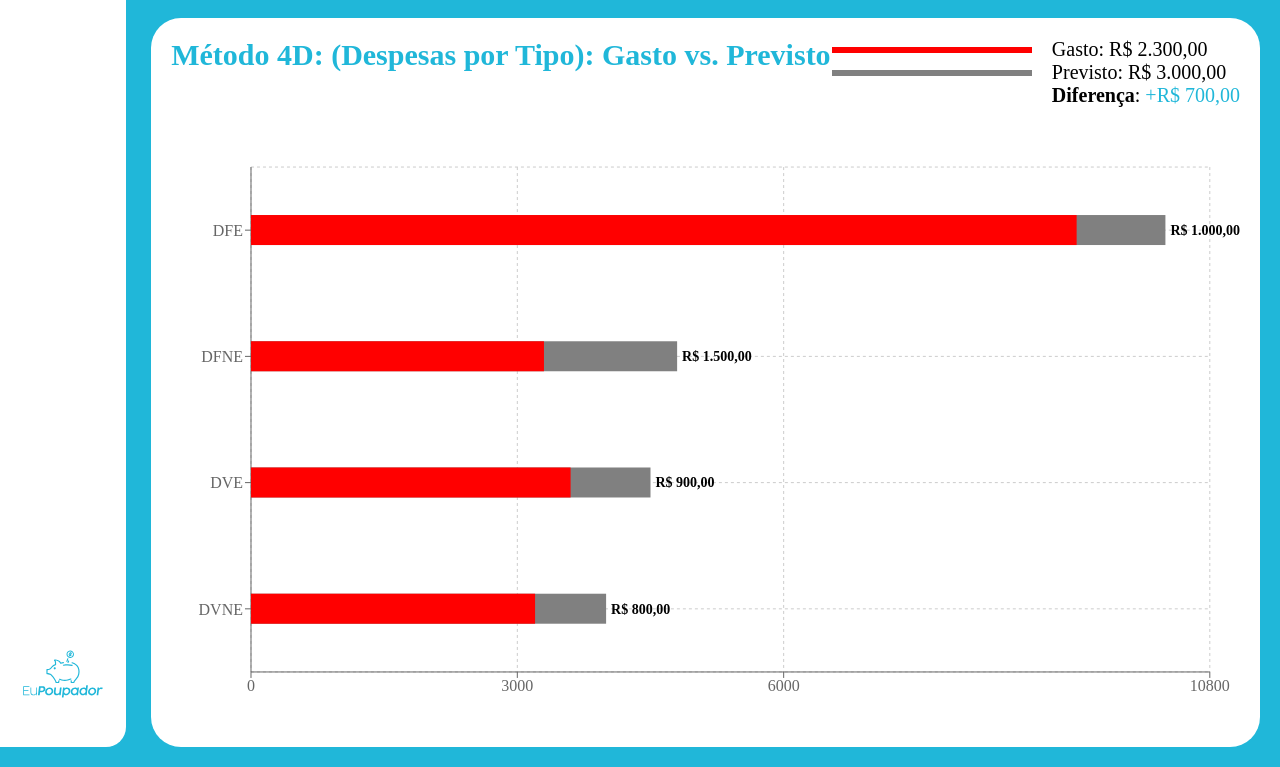
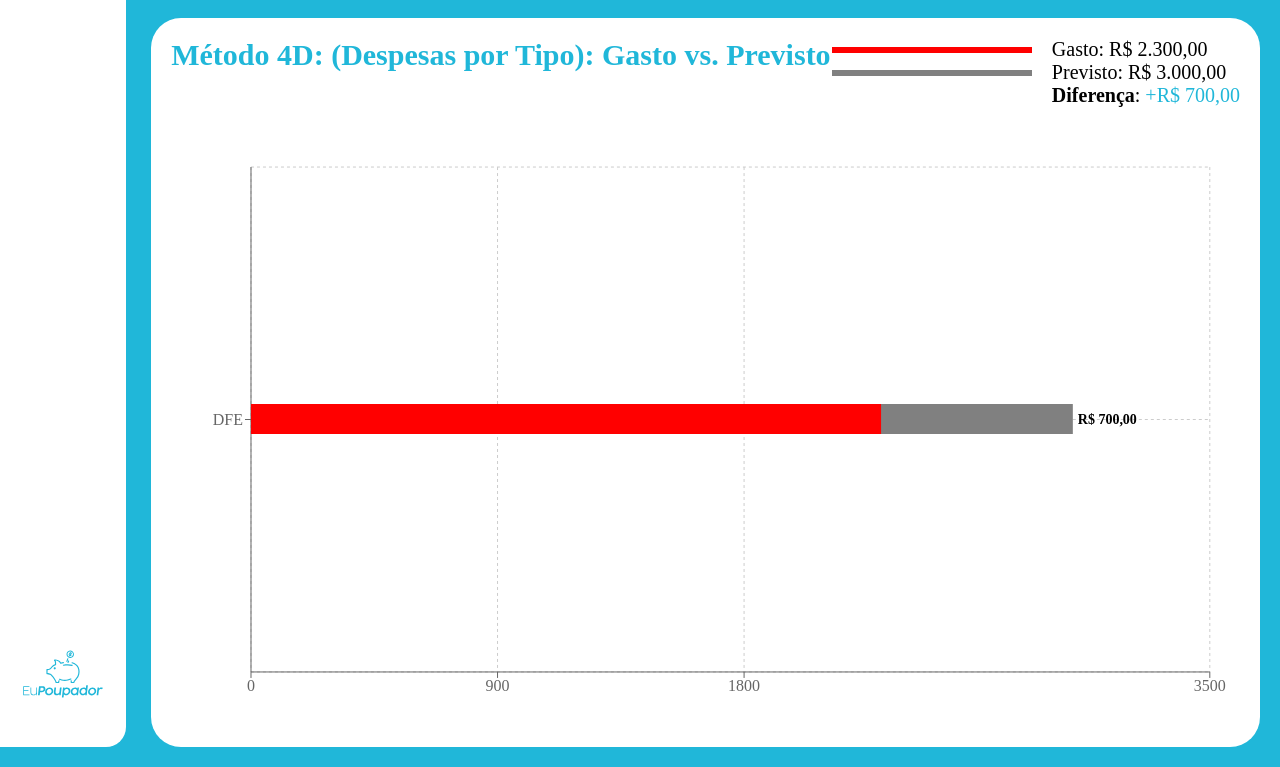
Before and after one commit to CaioMiranda12/project-poupador, a React (Create React App) app: page / in a window 1280 px wide. Shown: the part 4462-5229 px from the top of the page. Built offline with nearby package versions, Linux system fonts and the light colour scheme; a web font is replaced by a local one.

Commit message:
fixing despesastypearea chart with show by mounth

```diff
--- a/src/components/DespesasTypeArea/index.jsx
+++ b/src/components/DespesasTypeArea/index.jsx
@@ -72,11 +72,15 @@ function CustomBar(props) {
   );
 }
 
-export function DespesasTypeArea() {
+export function DespesasTypeArea({ selectedDate }) {
   const { despesas } = despesasGastoPrevisto;
 
+  const filteredMounthDespesas = despesas.filter(
+    (item) => item.mes === selectedDate,
+  );
+
   // Agrupar os gastos por tipo
-  const despesasAgrupadas = despesas.reduce((acc, item) => {
+  const despesasAgrupadas = filteredMounthDespesas.reduce((acc, item) => {
     const tipoExistente = acc.find((d) => d.tipo === item.tipo);
     if (tipoExistente) {
       tipoExistente.gasto += item.gasto;
@@ -86,10 +90,13 @@ export function DespesasTypeArea() {
         tipo: item.tipo,
         gasto: item.gasto,
         previsto: item.previsto,
+        mes: item.mes,
       });
     }
     return acc;
   }, []);
+
+  console.log(despesasAgrupadas);
 
   return (
     <ResponsiveContainer width="100%" height="100%">
--- a/src/pages/MensalBalance/index.jsx
+++ b/src/pages/MensalBalance/index.jsx
@@ -526,7 +526,7 @@ export function MensalBalance() {
           </GraphInfo>
 
           <GraphShowContainer style={{ height: 600 }}>
-            <DespesasTypeArea />
+            <DespesasTypeArea selectedDate={selectedDate} />
           </GraphShowContainer>
         </GraphItem>
       </RightContainer>
--- a/src/services/DespesasGastoPrevisto.json
+++ b/src/services/DespesasGastoPrevisto.json
@@ -111,10 +111,19 @@
         {
           "name": "Despesa 13",
           "categoria": "Saúde",
-          "tipo": "DVNE",
+          "tipo": "DFE",
           "utilidade": "Não Essencial",
           "gasto": 1200,
           "previsto": 1500,
+          "mes": "10.2025"
+        },
+        {
+          "name": "Despesa 14",
+          "categoria": "Lazer",
+          "tipo": "DFE",
+          "utilidade": "Não Essencial",
+          "gasto": 1400,
+          "previsto": 1600,
           "mes": "10.2025"
         }
       ]
```
